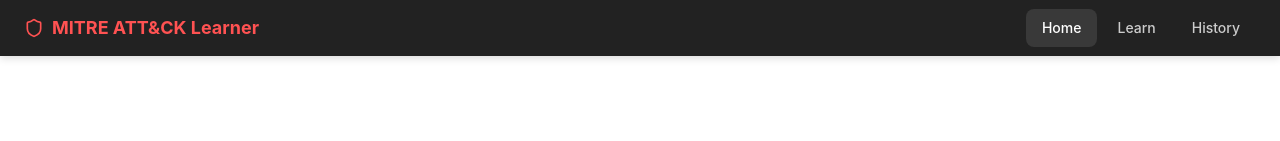
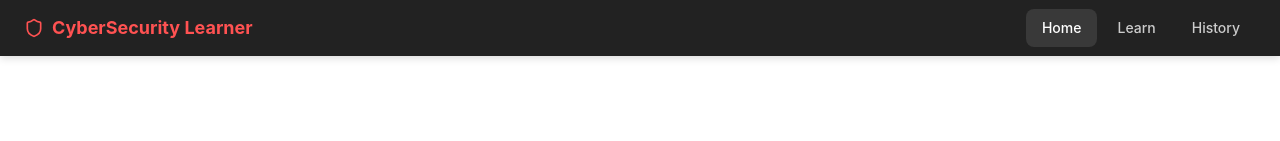
Before and after one commit to rogersmithstandard18/random-mitre-generator, a React (Vite) app: page / in a window 1280 px wide. Shown: the top 141 px of the page. Built offline with nearby package versions, Linux system fonts and the light colour scheme.

Commit message:
Update navbar brand text to 'CyberSecurity Learner'

```diff
--- a/src/App.tsx
+++ b/src/App.tsx
@@ -13,7 +13,7 @@ function AppContent() {
       <nav className="navbar">
         <NavLink to="/" className="navbar-brand">
           <Shield size={20} />
-          MITRE ATT&CK Learner
+          CyberSecurity Learner
         </NavLink>
         <div className="navbar-links">
           <NavLink to="/" end>Home</NavLink>
```
